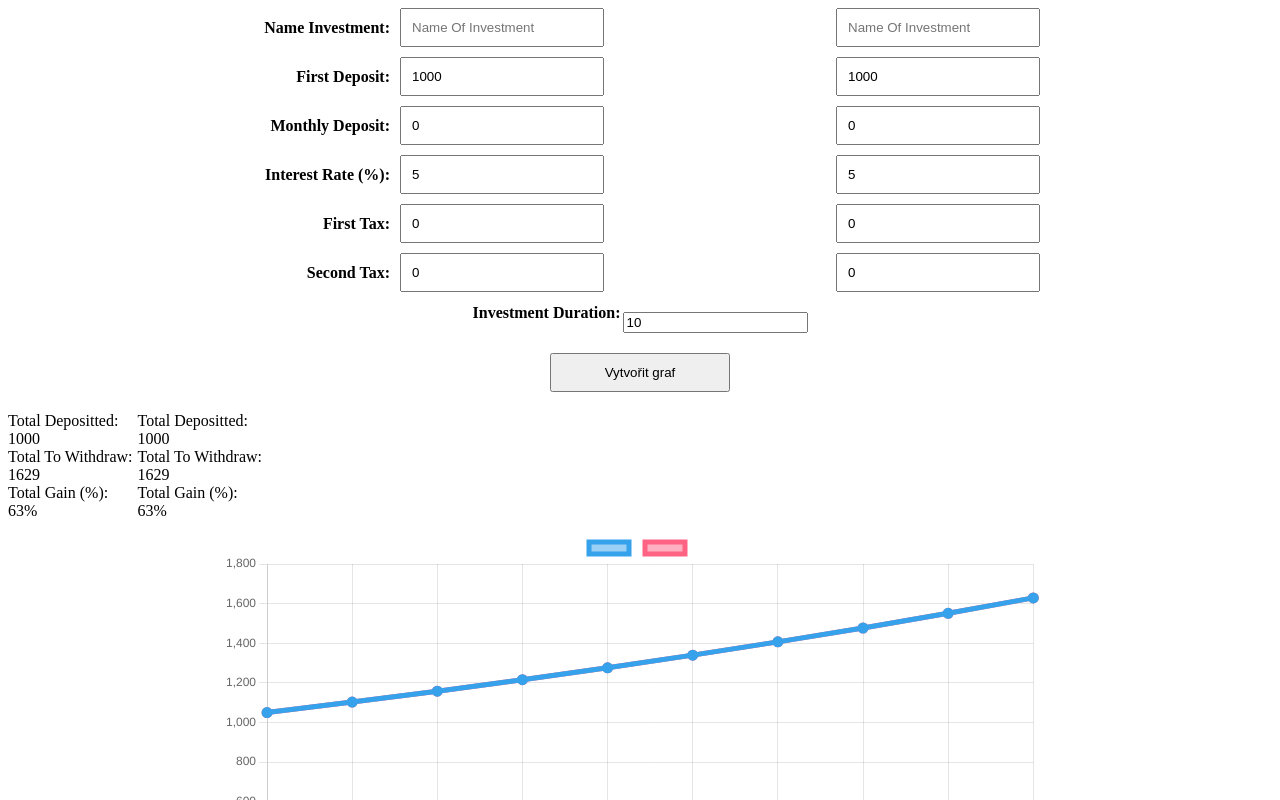
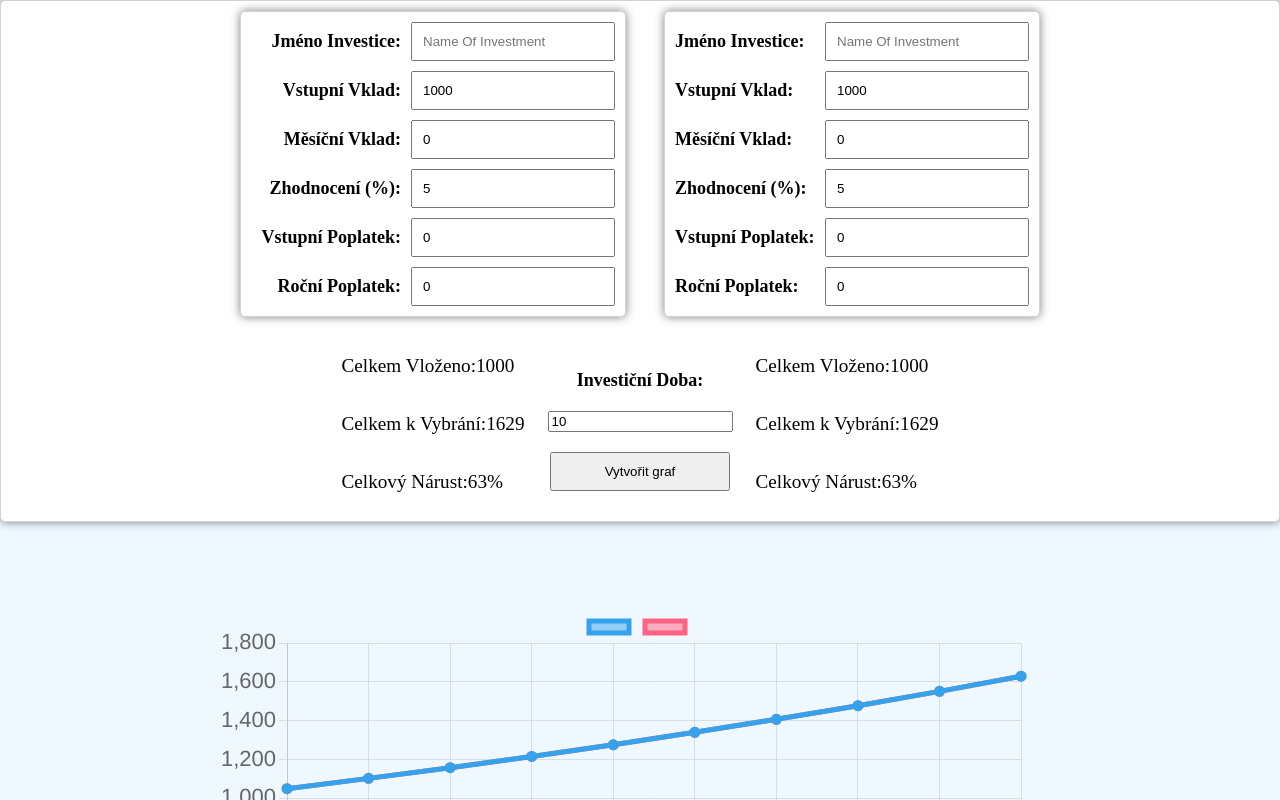
Before and after one commit to dcDavidCerny/InterestCalculator, a website built with Vite: page index.html in a window 1280 px wide. Both pictures are taken after a click on the input "Vytvořit graf". Shown: the top 800 px of the page. Built offline with nearby package versions, Linux system fonts and the light colour scheme.

Commit message:
Almost finished the main part of calculator.

```diff
--- a/index.html
+++ b/index.html
@@ -10,33 +10,34 @@
 </head>
 
 <body>
+  <div class="extraContainer">
     <div class="container">
       <!-- Left Column -->
       <div class="left-column">
         <div class="input-group">
-        <label for="nameOfInvestment">Name Investment:</label>
+          <label for="nameOfInvestment">Jméno Investice:</label>
           <input type="text" id="nameOfInvestment" class="inputsWidth" placeholder="Name Of Investment">
         </div>
         <div class="input-group">
-        <label for="firstDeposit">First Deposit:</label>
+          <label for="firstDeposit">Vstupní Vklad:</label>
           <input type="number" id="firstDeposit" class="inputsWidth" placeholder="First deposit amount" value="1000">
         </div>
         <div class="input-group">
-        <label for="monthlyDeposit">Monthly Deposit:</label>
+          <label for="monthlyDeposit">Měsíční Vklad:</label>
           <input type="number" id="monthlyDeposit" class="inputsWidth" placeholder="Monthly deposit amount" value="0">
         </div>
         <div class="input-group">
-        <label for="interestRate">Interest Rate (%):</label>
+          <label for="interestRate">Zhodnocení (%):</label>
 
           <input type="number" id="interestRate" class="inputsWidth" placeholder="Enter an interest rate %" value="5">
         </div>
         <div class="input-group">
-        <label for="depositFee">First Tax:</label>
+          <label for="depositFee">Vstupní Poplatek:</label>
 
           <input type="number" id="depositFee" class="inputsWidth" placeholder="Enter some first tax" value="0">
         </div>
         <div class="input-group">
-        <label for="feeYearly">Second Tax:</label>
+          <label for="feeYearly">Roční Poplatek:</label>
           <input type="number" id="feeYearly" class="inputsWidth" placeholder="Enter some second tax" value="0">
         </div>
       </div>
@@ -49,77 +50,106 @@
       <!-- Right Column -->
       <div class="right-column">
 
+        <div class="input-group">
+          <label for="nameOfInvestment">Jméno Investice:</label>
           <input type="text" id="nameOfInvestment2" class="inputsWidth" placeholder="Name Of Investment">
+        </div>
+        <div class="input-group">
+          <label for="firstDeposit">Vstupní Vklad:</label>
 
           <input type="number" id="firstDeposit2" class="inputsWidth" placeholder="First deposit amount" value="1000">
+        </div>
+
+        <div class="input-group">
+          <label for="monthlyDeposit">Měsíční Vklad:</label>
 
 
           <input type="number" id="monthlyDeposit2" class="inputsWidth" placeholder="Monthly deposit amount" value="0">
+        </div>
+
+        <div class="input-group">
+          <label for="interestRate">Zhodnocení (%):</label>
 
 
           <input type="number" id="interestRate2" class="inputsWidth" placeholder="Enter an interest rate %" value="5">
+        </div>
 
+        <div class="input-group">
+          <label for="depositFee">Vstupní Poplatek:</label>
+          <input type="number" id="depositFee2" class="inputsWidth" placeholder="Enter some first tax" value="0">
+        </div>
 
-      <input type="number" id="depositFee2" class="inputsWidth" placeholder="Enter some first tax" value="0">
-
-
+        <div class="input-group">
+          <label for="feeYearly">Roční Poplatek:</label>
           <input type="number" id="feeYearly2" class="inputsWidth" placeholder="Enter some second tax" value="0">
-
+        </div>
       </div>
     </div>
 
     <div class="centerPls">
 
-    <div class="input-group">
-      <label for="investmentDuration">Investment Duration:</label>
-      <input type="number" id="investmentDuration" placeholder="Enter the duration in years" value="10">
-    </div>
 
-    <input type="submit" id="submitInput" class="inputsWidth" value="Vytvořit graf"
-      style="display: block; margin: 20px auto;">
-  </div>
+
+
+
+
+
       <!-- Results -->
       <div class="results">
         <!-- Left Results -->
         <div class="leftResults">
 
           <div class="input-groupResults">
-        <label for="totalDeposittedResult">Total Depositted:</label>
+            <label for="totalDeposittedResult">Celkem Vloženo:</label>
             <div class="totalDeposittedResult">
             </div>
           </div>
           <div class="input-groupResults">
-        <label for="totalDeposittedResult">Total To Withdraw:</label>
+            <label for="totalDeposittedResult">Celkem k Vybrání:</label>
             <div class="totalToWithdrawResult">
             </div>
           </div>
           <div class="input-groupResults">
-        <label for="totalDeposittedResult">Total Gain (%):</label>
+            <label for="totalDeposittedResult">Celkový Nárust:</label>
             <div class="percentageGainResult">
             </div>
           </div>
         </div>
 
+        <div class="durationAndCreateBtn">
+          <div class="inputDuration">
+            <label for="investmentDuration">Investiční Doba:</label>
+            <input type="number" id="investmentDuration" placeholder="Enter the duration in years" value="10">
+          </div>
+          <input type="submit" id="submitInput" class="inputsWidth" value="Vytvořit graf"
+            style="display: block; margin: 20px auto;">
+        </div>
 
         <!-- Right Results -->
         <div class="rightResults">
           <div class="input-groupResults">
-        <label for="totalDeposittedResult">Total Depositted:</label>
+            <label for="totalDeposittedResult">Celkem Vloženo:</label>
             <div class="totalDeposittedResult2">
             </div>
           </div>
           <div class="input-groupResults">
-        <label for="totalDeposittedResult">Total To Withdraw:</label>
+            <label for="totalDeposittedResult">Celkem k Vybrání:</label>
             <div class="totalToWithdrawResult2">
             </div>
           </div>
           <div class="input-groupResults">
-        <label for="totalDeposittedResult">Total Gain (%):</label>
+            <label for="totalDeposittedResult">Celkový Nárust:</label>
             <div class="percentageGainResult2">
             </div>
           </div>
         </div>
       </div>
+
+
+
+    </div>
+  </div>
+
 
 
 
--- a/main.js
+++ b/main.js
@@ -1,6 +1,11 @@
 import Chart from 'chart.js/auto';
+
+let chartInstance; // Declare chartInstance globally
+
 document.getElementById("submitInput").addEventListener("click", function (event) {
   event.preventDefault();
+
+  // First investment inputs
   let firstDeposit = document.getElementById("firstDeposit").value;
   let monthlyDeposit = document.getElementById("monthlyDeposit").value;
   let interestRate = document.getElementById("interestRate").value;
@@ -9,10 +14,10 @@ document.getElementById("submitInput").addEventListener("click", function (event
   let feeYearly = document.getElementById("feeYearly").value;
   const rate = interestRate / 100;
 
+  // Calculate first investment totals
   let total = 0;
   let everyYearTotal = [];
-  total += firstDeposit;
-  total -= Depositfee;
+  total += firstDeposit - Depositfee;
   let totalDepositted = Number(firstDeposit);
 
   for (let i = 0; i < investmentDuration; i++) {
@@ -24,32 +29,12 @@ document.getElementById("submitInput").addEventListener("click", function (event
     totalDepositted += monthlyDeposit * 12;
   }
 
-
+  // Display first investment results
   document.querySelector(".totalToWithdrawResult").innerHTML = Math.round(total);
   document.querySelector(".totalDeposittedResult").innerHTML = Math.round(totalDepositted);
   document.querySelector(".percentageGainResult").innerHTML = Math.round(((total - totalDepositted) / totalDepositted) * 100) + "%";
 
-
-
-
-
-
-
-
-
-
-
-
-
-
-
-
-
-
-
-
-
-
+  // Second investment inputs
   let firstDeposit2 = document.getElementById("firstDeposit2").value;
   let monthlyDeposit2 = document.getElementById("monthlyDeposit2").value;
   let interestRate2 = document.getElementById("interestRate2").value;
@@ -57,10 +42,10 @@ document.getElementById("submitInput").addEventListener("click", function (event
   let feeYearly2 = document.getElementById("feeYearly2").value;
   const rate2 = interestRate2 / 100;
 
+  // Calculate second investment totals
   let total2 = 0;
   let everyYearTotal2 = [];
-  total2 += firstDeposit2;
-  total2 -= Depositfee2;
+  total2 += firstDeposit2 - Depositfee2;
   let totalDepositted2 = Number(firstDeposit2);
 
   for (let i = 0; i < investmentDuration; i++) {
@@ -72,48 +57,31 @@ document.getElementById("submitInput").addEventListener("click", function (event
     totalDepositted2 += monthlyDeposit2 * 12;
   }
 
+  // Display second investment results
+  document.querySelector(".totalToWithdrawResult2").innerHTML = Math.round(total2);
+  document.querySelector(".totalDeposittedResult2").innerHTML = Math.round(totalDepositted2);
+  document.querySelector(".percentageGainResult2").innerHTML = Math.round(((total2 - totalDepositted2) / totalDepositted2) * 100) + "%";
+
+  // Define investment names
   let investmentName = document.getElementById("nameOfInvestment").value;
   let investmentName2 = document.getElementById("nameOfInvestment2").value;
-  document.querySelector(".totalToWithdrawResult2").innerHTML = Math.round(total);
-  document.querySelector(".totalDeposittedResult2").innerHTML = Math.round(totalDepositted);
-  document.querySelector(".percentageGainResult2").innerHTML = Math.round(((total - totalDepositted) / totalDepositted) * 100) + "%";
 
-
-
-
-
-
-
-
-
-
-
-
-
-
-
-
-
-
-
-
-
-
-
+  // Chart initialization
   const ctx = document.getElementById('myChart');
 
   const labels = [];
   for (let i = 1; i <= investmentDuration; i++) {
     labels.push(`${i}. Rok`);
   }
+
   if (chartInstance) {
-    chartInstance.destroy();
+    chartInstance.destroy(); // Destroy the previous chart
   }
+
   chartInstance = new Chart(ctx, {
     type: 'line',
     data: {
       labels: labels,
-
       datasets: [{
         label: `${investmentName}`,
         data: everyYearTotal,
@@ -127,19 +95,32 @@ document.getElementById("submitInput").addEventListener("click", function (event
     },
     options: {
       scales: {
+        x: {
+          ticks: {
+            font: {
+              size: 22
+            }
+          }
+        },
         y: {
-          beginAtZero: true
+          beginAtZero: true,
+          ticks: {
+            font: {
+              size: 22
+            }
+          }
+        }
+      },
+      plugins: {
+        tooltip: {
+          titleFont: {
+            size: 17
+          },
+          bodyFont: {
+            size: 21
+          }
         }
       }
     }
   });
-
-
-
-
-
-
-
 });
-
-let chartInstance = null;
--- a/styles.css
+++ b/styles.css
@@ -1,3 +1,8 @@
+body {
+    background-color: aliceblue;
+    margin: 0px;
+}
+
 .container {
     display: flex;
     justify-content: space-between;
@@ -5,11 +10,24 @@
     margin: 0 auto;
 }
 
+.extraContainer {
+    background-color: white;
+    border-radius: 5px;
+    border: 1px solid lightgray;
+    padding: 10px;
+    box-shadow: 0px 0px 10px rgba(0, 0, 0, 0.5);
+}
+
 .left-column,
 .right-column {
     display: flex;
     flex-direction: column;
     gap: 10px;
+    background-color: white;
+    border-radius: 5px;
+    border: 1px solid lightgray;
+    padding: 10px;
+    box-shadow: 0px 0px 10px rgba(0, 0, 0, 0.5);
 }
 
 .inputsWidth {
@@ -22,9 +40,19 @@
     align-items: center;
 }
 
+.input-groupResults {
+    display: flex;
+    flex-direction: row;
+    align-items: center;
+    font-size: larger;
+    padding: 8px;
+    margin: 10px;
+}
+
 .input-group label {
     width: 150px;
     font-weight: bold;
+    font-size: large;
 }
 
 .left-column .input-group label {
@@ -32,10 +60,20 @@
     margin-right: 10px;
 }
 
+.inputDuration label {
+    font-weight: bold;
+    font-size: large;
+    display: flex;
+    flex-direction: column;
+    align-items: center;
+}
+
 .results {
     display: flex;
     flex-direction: row;
     gap: 5px;
+    justify-content: space-between;
+    align-items: flex-end;
 }
 
 .leftResults {
@@ -54,10 +92,18 @@
     margin-top: 20px;
 }
 
+.durationAndCreateBtn {
+    display: flex;
+    flex-direction: column;
+    justify-content: space-around;
+}
+
 .centerPls {
+    min-width: 50%;
+    margin-top: 20px;
+    display: flex;
     justify-content: center;
     align-items: center;
-    display: flex;
     flex-direction: column;
 }
 
@@ -75,11 +121,9 @@
     height: 50vh;
     align-items: center;
     justify-content: center;
-    margin-top: 20px;
+    margin-top: 100px;
 }
 
 .canvas2 {
     width: 66%;
 }
-
-canvas {}
```
Lines whose indentation alone changed are shown as unchanged.
